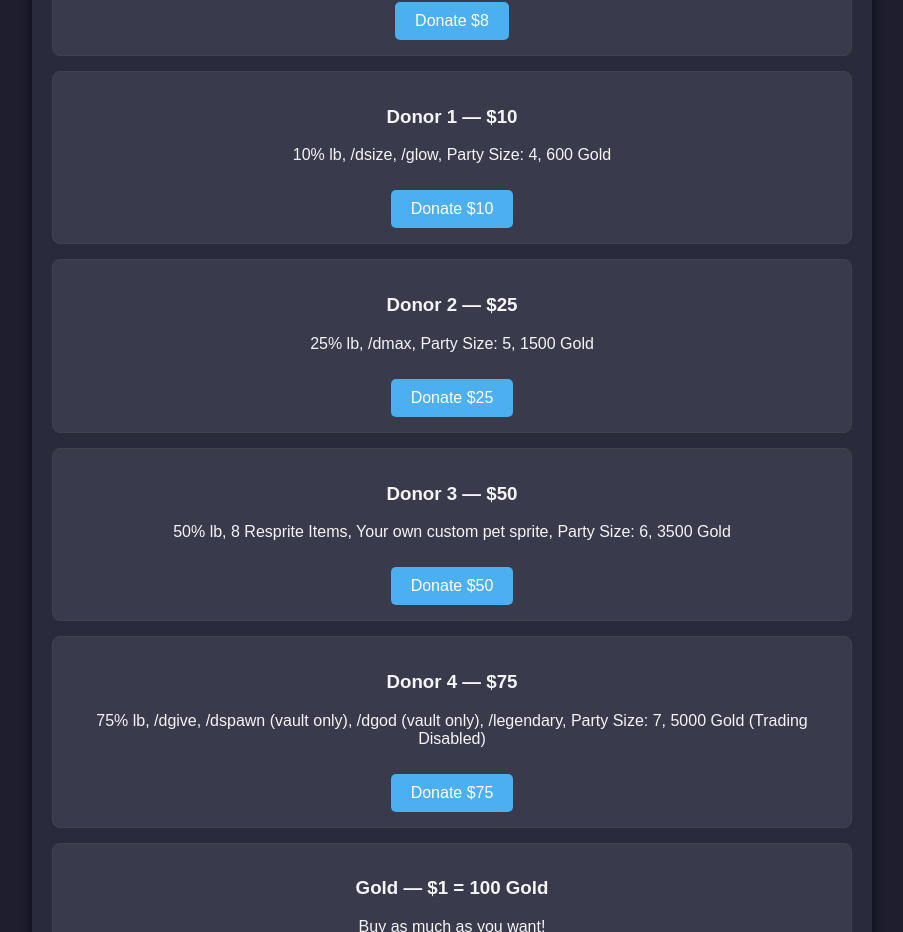
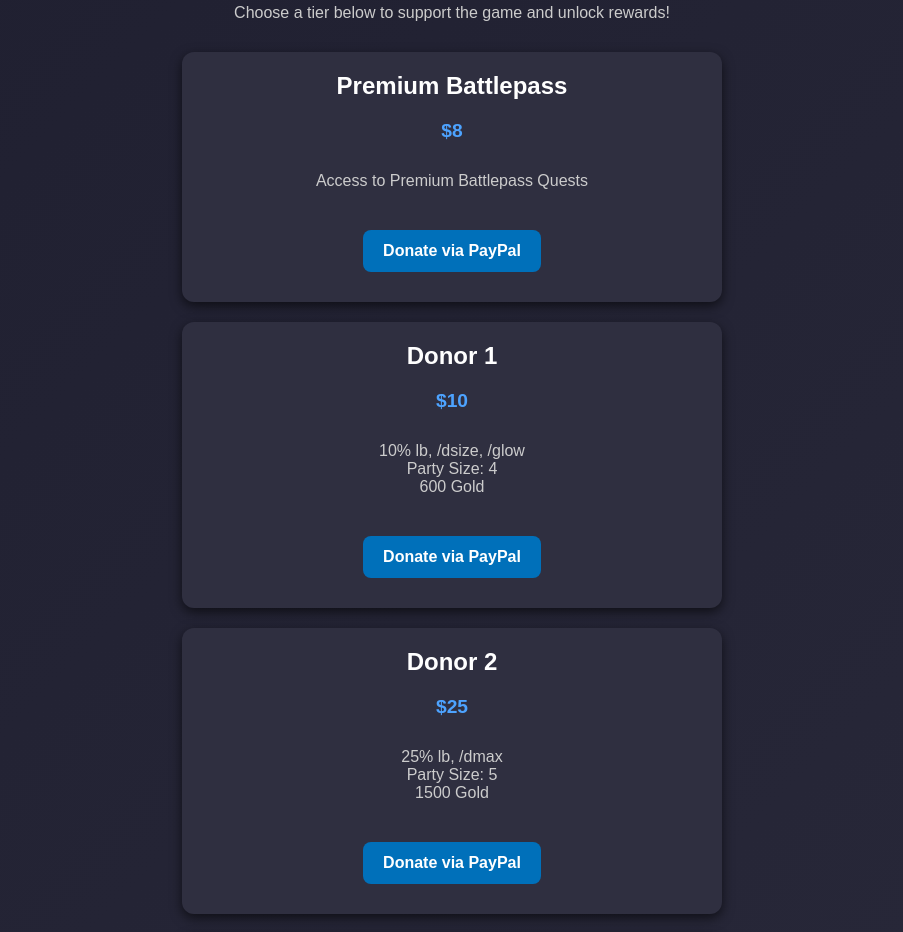
Before and after one commit to WorkerDave/website, a plain HTML site: page index.html in a window 1280 px wide. Shown: the part 464-1396 px from the top of the page, without its empty margins (188-1091 px from the left). Drawn offline with Linux system fonts and the light colour scheme.

Commit message:
another change

```diff
--- a/index.html
+++ b/index.html
@@ -2,101 +2,135 @@
 <html lang="en">
 <head>
   <meta charset="UTF-8">
-  <meta name="viewport" content="width=device-width, initial-scale=1.0">
-  <title>Anomaly Donation Page</title>
+  <title>Support & Donations</title>
+  <meta name="viewport" content="width=device-width, initial-scale=1">
   <style>
     body {
       font-family: Arial, sans-serif;
-      background-color: #1e1e2e; /* dark background */
-      color: #f5f5f5;
-      margin: 0;
-      padding: 0;
+      background: linear-gradient(135deg, #1e1e2f, #2b2b3c);
+      color: #f1f1f1;
+      text-align: center;
+      padding: 30px;
     }
-    .container {
-      width: 90%;
-      max-width: 800px;
-      margin: 30px auto;
-      background: #2a2a3d; /* darker panel */
-      border-radius: 10px;
+    h1 {
+      color: #ffffff;
+      margin-bottom: 10px;
+    }
+    p {
+      margin-bottom: 30px;
+      color: #cccccc;
+    }
+    .tier, .download {
+      background: #2f2f40;
+      border-radius: 12px;
       padding: 20px;
-      box-shadow: 0 0 15px rgba(0,0,0,0.5);
+      margin: 20px auto;
+      max-width: 500px;
+      box-shadow: 0 4px 12px rgba(0,0,0,0.6);
     }
-    h1, h2 {
-      text-align: center;
+    .tier h2, .download h2 {
+      margin-top: 0;
+      color: #ffffff;
     }
-    .donation-option, .download-links {
-      border: 1px solid #444;
-      background: #3a3a4d;
-      padding: 15px;
-      margin: 15px 0;
+    .price {
+      font-size: 1.2em;
+      font-weight: bold;
+      color: #4da3ff;
+    }
+    .donate-btn, .download-btn {
+      display: inline-block;
+      margin: 10px;
+      padding: 12px 20px;
+      background: #0070ba;
+      color: white;
       border-radius: 8px;
-      text-align: center;
+      text-decoration: none;
+      font-weight: bold;
+      transition: background 0.3s;
     }
-    .donation-option button, .download-links a {
-      background: #4cafef;
-      color: white;
-      border: none;
-      padding: 10px 20px;
-      margin-top: 10px;
-      border-radius: 5px;
-      cursor: pointer;
-      text-decoration: none;
-      display: inline-block;
-      font-size: 16px;
+    .donate-btn:hover, .download-btn:hover {
+      background: #005c94;
     }
-    .donation-option button:hover, .download-links a:hover {
-      background: #3a9ad9;
+    .logo {
+      width: 160px;
+      height: auto;
+      margin-bottom: 20px;
     }
   </style>
 </head>
 <body>
-  <div class="container">
-    <h1>Anomaly Download & Donation Page</h1>
+  <!-- Logo -->
+  <img src="logo.png" alt="Anomaly Realms Logo" class="logo">
 
-    <!-- Download buttons -->
-    <div class="download-links">
-      <h2>Download Game</h2>
-      <a href="https://github.com/WorkerDave/WorkerDave.github.io/raw/main/Anomaly.rar">📥 Download RAR</a>
-      <a href="https://github.com/WorkerDave/WorkerDave.github.io/raw/main/Anomaly.zip">📥 Download ZIP</a>
+  <!-- Download Section -->
+  <div class="download">
+    <h2>Download Anomaly Realms</h2>
+    <a class="download-btn" href="https://github.com/WorkerDave/WorkerDave.github.io/raw/main/Anomaly.rar">📥 Download RAR</a>
+    <a class="download-btn" href="https://github.com/WorkerDave/WorkerDave.github.io/raw/main/Anomaly.zip">📥 Download ZIP</a>
   </div>
 
-    <h2>Support the Project</h2>
+  <h1>Support Anomaly Realms 💖</h1>
+  <p>Choose a tier below to support the game and unlock rewards!</p>
 
-    <div class="donation-option">
-      <h3>Premium Battlepass — $8</h3>
-      <p>Access to Premium Quests</p>
-      <button onclick="window.open('https://www.paypal.com/paypalme/WorkerDave/8')">Donate $8</button>
+  <!-- Premium Battlepass -->
+  <div class="tier">
+    <h2>Premium Battlepass</h2>
+    <p class="price">$8</p>
+    <p>Access to Premium Battlepass Quests</p>
+    <a class="donate-btn"
+       href="https://www.paypal.com/donate?business=workerdaveinc@gmail.com&amount=8&currency_code=USD"
+       target="_blank">Donate via PayPal</a>
   </div>
 
-    <div class="donation-option">
-      <h3>Donor 1 — $10</h3>
-      <p>10% lb, /dsize, /glow, Party Size: 4, 600 Gold</p>
-      <button onclick="window.open('https://www.paypal.com/paypalme/WorkerDave/10')">Donate $10</button>
+  <!-- Donor 1 -->
+  <div class="tier">
+    <h2>Donor 1</h2>
+    <p class="price">$10</p>
+    <p>10% lb, /dsize, /glow<br>Party Size: 4<br>600 Gold</p>
+    <a class="donate-btn"
+       href="https://www.paypal.com/donate?business=workerdaveinc@gmail.com&amount=10&currency_code=USD"
+       target="_blank">Donate via PayPal</a>
   </div>
 
-    <div class="donation-option">
-      <h3>Donor 2 — $25</h3>
-      <p>25% lb, /dmax, Party Size: 5, 1500 Gold</p>
-      <button onclick="window.open('https://www.paypal.com/paypalme/WorkerDave/25')">Donate $25</button>
+  <!-- Donor 2 -->
+  <div class="tier">
+    <h2>Donor 2</h2>
+    <p class="price">$25</p>
+    <p>25% lb, /dmax<br>Party Size: 5<br>1500 Gold</p>
+    <a class="donate-btn"
+       href="https://www.paypal.com/donate?business=workerdaveinc@gmail.com&amount=25&currency_code=USD"
+       target="_blank">Donate via PayPal</a>
   </div>
 
-    <div class="donation-option">
-      <h3>Donor 3 — $50</h3>
-      <p>50% lb, 8 Resprite Items, Your own custom pet sprite, Party Size: 6, 3500 Gold</p>
-      <button onclick="window.open('https://www.paypal.com/paypalme/WorkerDave/50')">Donate $50</button>
+  <!-- Donor 3 -->
+  <div class="tier">
+    <h2>Donor 3</h2>
+    <p class="price">$50</p>
+    <p>50% lb<br>8 Resprite Items<br>Custom pet sprite<br>Party Size: 6<br>3500 Gold</p>
+    <a class="donate-btn"
+       href="https://www.paypal.com/donate?business=workerdaveinc@gmail.com&amount=50&currency_code=USD"
+       target="_blank">Donate via PayPal</a>
   </div>
 
-    <div class="donation-option">
-      <h3>Donor 4 — $75</h3>
-      <p>75% lb, /dgive, /dspawn (vault only), /dgod (vault only), /legendary, Party Size: 7, 5000 Gold (Trading Disabled)</p>
-      <button onclick="window.open('https://www.paypal.com/paypalme/WorkerDave/75')">Donate $75</button>
+  <!-- Donor 4 -->
+  <div class="tier">
+    <h2>Donor 4</h2>
+    <p class="price">$75</p>
+    <p>75% lb, /dgive, /dspawn (vault only), /dgod (vault only), /legendary<br>
+    Party Size: 7<br>5000 Gold (Trading Disabled)</p>
+    <a class="donate-btn"
+       href="https://www.paypal.com/donate?business=workerdaveinc@gmail.com&amount=75&currency_code=USD"
+       target="_blank">Donate via PayPal</a>
   </div>
 
-    <div class="donation-option">
-      <h3>Gold — $1 = 100 Gold</h3>
-      <p>Buy as much as you want!</p>
-      <button onclick="window.open('https://www.paypal.com/paypalme/WorkerDave')">Buy Gold</button>
-    </div>
+  <!-- Gold Option -->
+  <div class="tier">
+    <h2>Gold Purchase</h2>
+    <p class="price">$1 = 100 Gold</p>
+    <p>You can buy as much as you want!</p>
+    <a class="donate-btn"
+       href="https://www.paypal.com/donate?business=workerdaveinc@gmail.com&currency_code=USD"
+       target="_blank">Choose Your Amount</a>
   </div>
 </body>
 </html>
```
Lines whose indentation alone changed are shown as unchanged.
